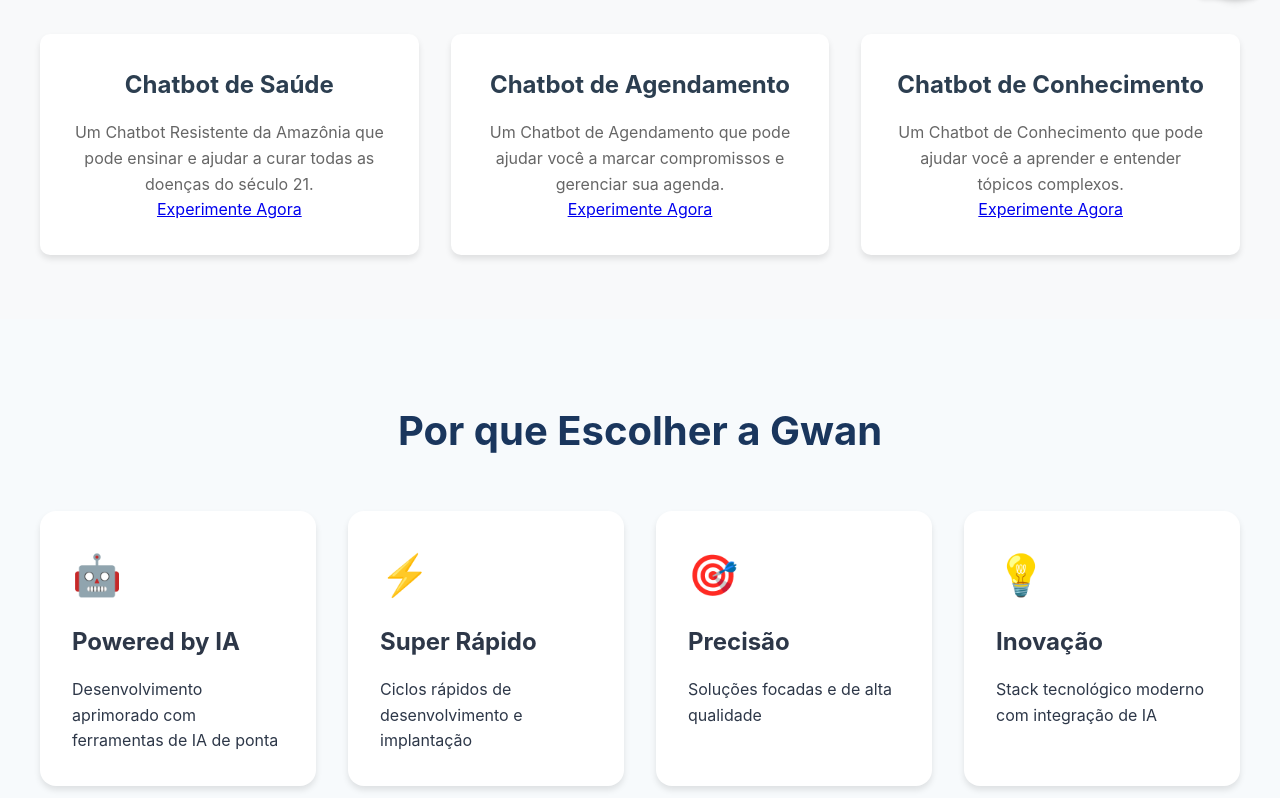
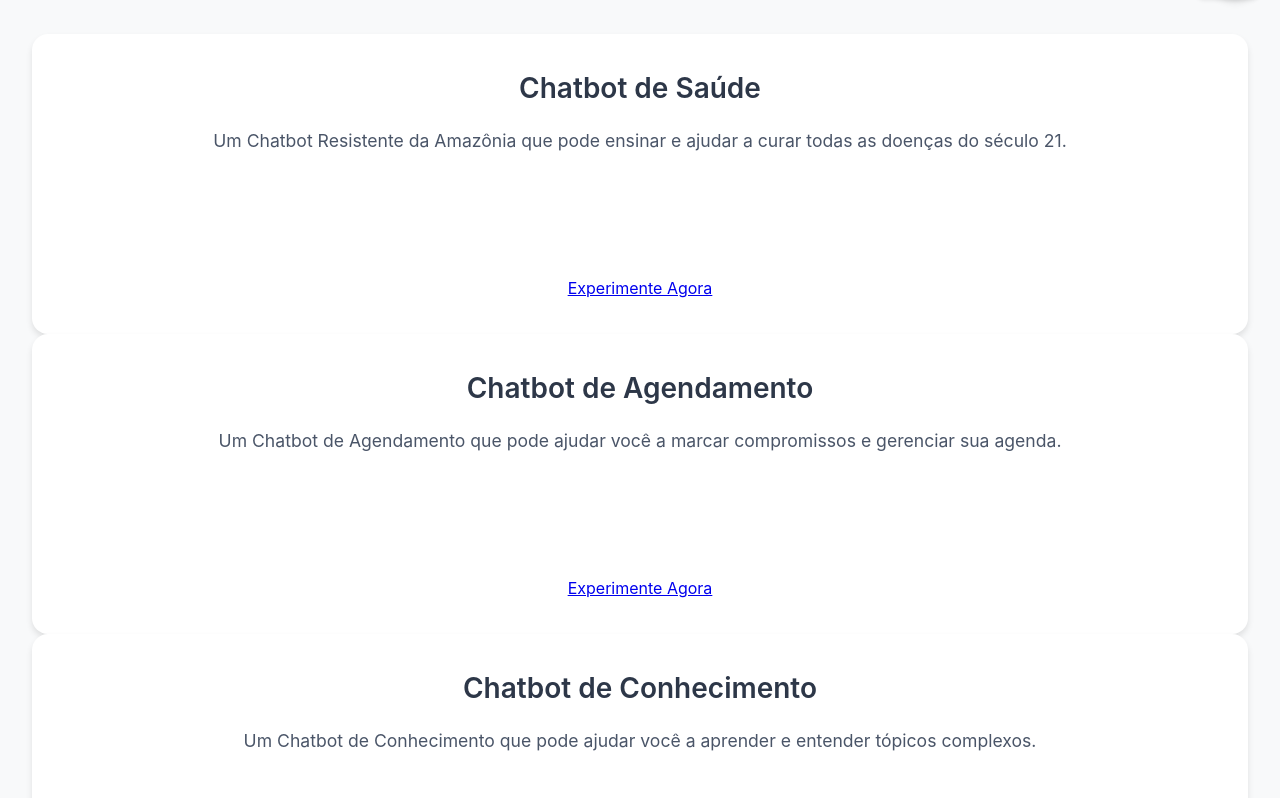
Before and after one commit to rastamansp/gwan-site, a React (Create React App) app: page / in a window 1280 px wide. Shown: the part 782-1580 px from the top of the page. Built offline with nearby package versions, Linux system fonts and the light colour scheme.

Commit message:
feat: improve features section with friendly emojis and better layout

```diff
--- a/src/components/HomePage.css
+++ b/src/components/HomePage.css
@@ -63,25 +63,43 @@
 
 .feature-card {
   background: white;
-  padding: 2rem;
-  border-radius: 1rem;
+  padding: 2.5rem 2rem;
+  border-radius: 1.5rem;
   box-shadow: 0 4px 6px rgba(0, 0, 0, 0.1);
-  transition: transform 0.3s ease;
+  transition: all 0.3s ease;
+  text-align: center;
+  display: flex;
+  flex-direction: column;
+  align-items: center;
 }
 
 .feature-card:hover {
   transform: translateY(-5px);
+  box-shadow: 0 8px 15px rgba(0, 0, 0, 0.1);
 }
 
 .feature-icon {
-  font-size: 2.5rem;
-  margin-bottom: 1rem;
+  font-size: 3.5rem;
+  margin-bottom: 1.5rem;
+  display: inline-block;
+  transition: transform 0.3s ease;
+}
+
+.feature-card:hover .feature-icon {
+  transform: scale(1.1);
 }
 
 .feature-card h3 {
   font-size: 1.5rem;
   margin-bottom: 1rem;
   color: #2d3748;
+  font-weight: 600;
+}
+
+.feature-card p {
+  font-size: 1.1rem;
+  color: #4a5568;
+  line-height: 1.6;
 }
 
 /* How It Works Section */
@@ -179,6 +197,32 @@
   .steps {
     grid-template-columns: 1fr;
   }
+
+  .features {
+    padding: 3rem 1rem;
+  }
+
+  .features h2 {
+    font-size: 2rem;
+    margin-bottom: 2rem;
+  }
+
+  .feature-card {
+    padding: 2rem 1.5rem;
+  }
+
+  .feature-icon {
+    font-size: 3rem;
+    margin-bottom: 1rem;
+  }
+
+  .feature-card h3 {
+    font-size: 1.3rem;
+  }
+
+  .feature-card p {
+    font-size: 1rem;
+  }
 }
 
 /* Products Section */
@@ -194,40 +238,153 @@
   color: #2c3e50;
 }
 
-.products-grid {
+.product-grid {
   display: grid;
   grid-template-columns: repeat(auto-fit, minmax(300px, 1fr));
   gap: 2rem;
   max-width: 1200px;
   margin: 0 auto;
+  padding: 0 1rem;
 }
 
 .product-card {
   background: white;
-  border-radius: 10px;
   padding: 2rem;
+  border-radius: 1rem;
   box-shadow: 0 4px 6px rgba(0, 0, 0, 0.1);
-  transition: transform 0.3s ease;
+  transition: all 0.3s ease;
+  display: flex;
+  flex-direction: column;
+  justify-content: space-between;
+  min-height: 300px;
 }
 
 .product-card:hover {
   transform: translateY(-5px);
+  box-shadow: 0 8px 15px rgba(0, 0, 0, 0.1);
+}
+
+.product-header {
+  display: flex;
+  flex-direction: column;
+  align-items: center;
+  margin-bottom: 1.5rem;
 }
 
 .product-icon {
-  font-size: 3rem;
-  margin-bottom: 1.5rem;
+  width: 64px;
+  height: 64px;
+  margin-bottom: 1rem;
+  color: #4299e1;
+  transition: all 0.3s ease;
+}
+
+.product-card:hover .product-icon {
+  transform: scale(1.1);
+  color: #3182ce;
 }
 
 .product-card h3 {
-  font-size: 1.5rem;
+  font-size: 1.75rem;
   margin-bottom: 1rem;
-  color: #2c3e50;
+  color: #2d3748;
+  font-weight: 600;
+  text-align: center;
 }
 
 .product-card p {
-  color: #666;
-  line-height: 1.6;
+  font-size: 1.1rem;
+  color: #4a5568;
+  margin-bottom: 2rem;
+  flex-grow: 1;
+  text-align: center;
+}
+
+.try-now-button {
+  background: linear-gradient(135deg, #4299e1 0%, #3182ce 100%);
+  color: white;
+  border: none;
+  padding: 1rem 2rem;
+  font-size: 1.1rem;
+  border-radius: 0.5rem;
+  cursor: pointer;
+  transition: all 0.3s ease;
+  font-weight: 500;
+  text-transform: uppercase;
+  letter-spacing: 0.5px;
+  width: 100%;
+  max-width: 200px;
+  margin: 0 auto;
+  display: inline-flex;
+  align-items: center;
+  justify-content: center;
+  gap: 0.5rem;
+}
+
+.button-icon {
+  width: 20px;
+  height: 20px;
+  transition: transform 0.3s ease;
+}
+
+.try-now-button:hover {
+  background: linear-gradient(135deg, #3182ce 0%, #2c5282 100%);
+  transform: translateY(-2px);
+  box-shadow: 0 4px 12px rgba(66, 153, 225, 0.3);
+}
+
+.try-now-button:hover .button-icon {
+  transform: translateX(4px);
+}
+
+.try-now-button:active {
+  transform: translateY(0);
+}
+
+.try-now-button:disabled {
+  background: #cbd5e0;
+  cursor: not-allowed;
+  transform: none;
+  box-shadow: none;
+}
+
+@media (max-width: 768px) {
+  .products {
+    padding: 3rem 1rem;
+  }
+
+  .products h2 {
+    font-size: 2rem;
+    margin-bottom: 2rem;
+  }
+
+  .product-card {
+    min-height: 250px;
+    padding: 1.5rem;
+  }
+
+  .product-icon {
+    width: 48px;
+    height: 48px;
+  }
+
+  .product-card h3 {
+    font-size: 1.5rem;
+  }
+
+  .product-card p {
+    font-size: 1rem;
+  }
+
+  .try-now-button {
+    padding: 0.75rem 1.5rem;
+    font-size: 1rem;
+  }
+
+  .button-icon {
+    width: 16px;
+    height: 16px;
+  }
 }
 
 /* Approach Section */
--- a/src/translations/index.ts
+++ b/src/translations/index.ts
@@ -96,24 +96,24 @@
       title: "Por que Escolher a Gwan",
       items: [
         {
-          icon: "🤖",
-          title: "Powered by IA",
-          description: "Desenvolvimento aprimorado com ferramentas de IA de ponta"
+          icon: "🤝",
+          title: "Parceria",
+          description: "Trabalhamos lado a lado com você para entender suas necessidades"
         },
         {
-          icon: "⚡",
-          title: "Super Rápido",
-          description: "Ciclos rápidos de desenvolvimento e implantação"
+          icon: "🚀",
+          title: "Rápido e Eficiente",
+          description: "Desenvolvimento ágil com entregas rápidas e de qualidade"
         },
         {
-          icon: "🎯",
-          title: "Precisão",
-          description: "Soluções focadas e de alta qualidade"
+          icon: "💎",
+          title: "Qualidade Garantida",
+          description: "Código limpo, testado e pronto para produção"
         },
         {
-          icon: "💡",
-          title: "Inovação",
-          description: "Stack tecnológico moderno com integração de IA"
+          icon: "🎨",
+          title: "Design Moderno",
+          description: "Interfaces bonitas e fáceis de usar"
         }
       ]
     },
```
